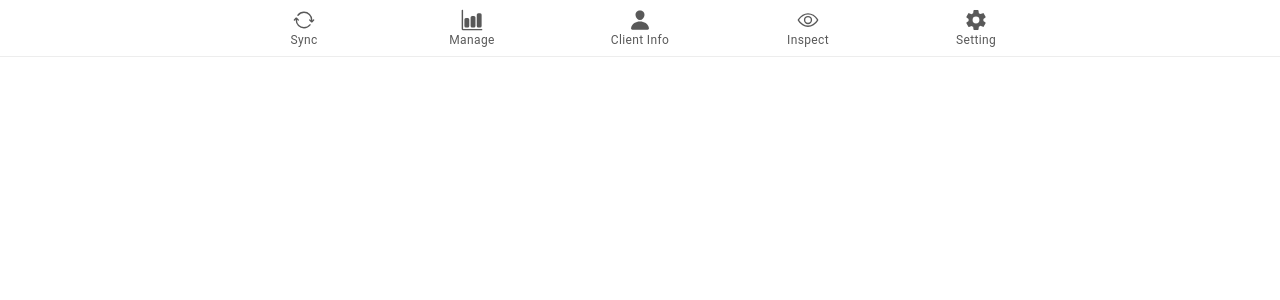
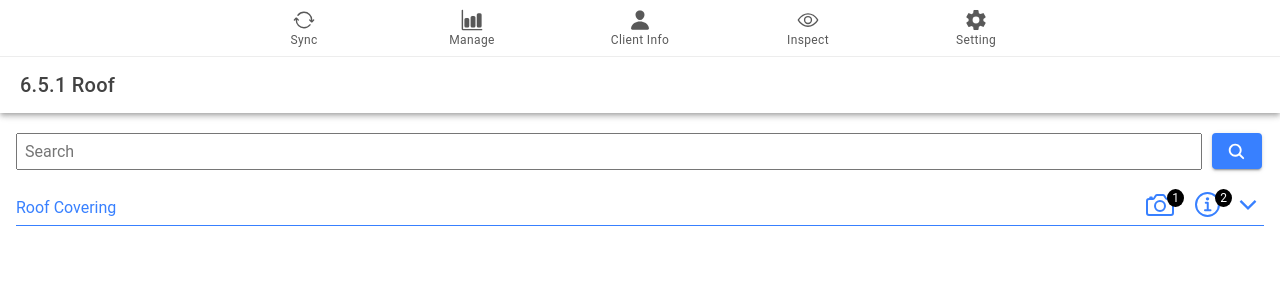
Before and after one commit to imdpc/ionic_project, a React (Vite) app: page /submenulist in a window 1280 px wide. Shown: the top 300 px of the page. Built offline with nearby package versions, Linux system fonts and the light colour scheme.

Commit message:
update ClientInfo.tsx, Inspect.tsx and MackjTabs.tsx

```diff
--- a/src/pages/ClientInfo/ClientInfo.tsx
+++ b/src/pages/ClientInfo/ClientInfo.tsx
@@ -69,7 +69,6 @@ const ClientInfo: React.FC = () => {
       const stream = await navigator.mediaDevices.getUserMedia({ video: true });
       const video = document.createElement("video");
       video.srcObject = stream;
-      document.body.appendChild(video);
       video.play();
       const canvas = document.createElement("canvas");
       canvas.width = video.videoWidth;
@@ -78,16 +77,13 @@ const ClientInfo: React.FC = () => {
       context?.drawImage(video, 0, 0, canvas.width, canvas.height);
       const imageData = canvas.toDataURL("image/png");
       setSelectedImage(imageData);
-      video.pause();
       stream.getVideoTracks()[0].stop();
-      document.body.removeChild(video);
-      setShowActionSheet(false);
     } catch (error) {
       console.error("Error accessing camera:", error);
+    } finally {
       setShowActionSheet(false);
     }
   };
-
   const handleGalleryClick = () => {
     const inputElement = document.createElement("input");
     inputElement.type = "file";
--- a/src/pages/Inspect/Inspect.tsx
+++ b/src/pages/Inspect/Inspect.tsx
@@ -10,6 +10,7 @@ import {
 import { earth } from "ionicons/icons";
 import React from "react";
 import "./Inspect.css";
+import { Link } from "react-router-dom";
 const Inspect: React.FC = () => {
   return (
     <IonPage>
@@ -22,6 +23,12 @@ const Inspect: React.FC = () => {
             style={{ width: "40px", height: "40px" }}
           />
         </div>
+        <div className="list-of-sub-menu-items-for-inspection">
+          <Link to="./submenulist" style={{ textDecoration: "none" }}>
+            <p>6.5.1 Roof</p>
+          </Link>
+          <p>6.5.1 Exterior</p>
+        </div>
       </IonContent>
     </IonPage>
   );
--- a/src/pages/MackjTabs/MackjTabs.tsx
+++ b/src/pages/MackjTabs/MackjTabs.tsx
@@ -115,6 +115,10 @@ import ClientInfo from "../ClientInfo/ClientInfo";
 import Inspect from "../Inspect/Inspect";
 import Setting from "../Setting/Setting";
 import SignaturePage from "../Signature/Signature";
+import SubDetailsList from "../SubDetailsList/SubDetailsList";
+import SubMenuList from "./../SubMenuList/SubMenuList";
+import SubMenduDetailsList from "./../SubDetailsList/SubDetailsList";
+import EditComment from "../SubDetailsList/EditComment/EditComment";
 
 function MackjTabs() {
   return (
@@ -132,7 +136,14 @@ function MackjTabs() {
             <Route path="/inspect" component={Inspect} exact={true} />
             <Route path="/setting" component={Setting} exact={true} />
             <Route path="/signature" component={SignaturePage} exact={true} />
-
+            <Route path="/signature" component={SignaturePage} exact={true} />
+            <Route path="/submenulist" component={SubMenuList} exact={true} />
+            <Route path="//edit-comment" component={EditComment} exact={true} />
+            <Route
+              path="/submenulistdetails"
+              component={SubMenduDetailsList}
+              exact={true}
+            />
           </IonRouterOutlet>
 
           <IonTabBar slot="top">
--- /dev/null
+++ b/src/pages/SubDetailsList/EditComment/EditComment.tsx
@@ -0,0 +1,45 @@
+import {
+  IonContent,
+  IonHeader,
+  IonPage,
+  IonTitle,
+  IonToolbar,
+} from "@ionic/react";
+import React, { useState } from "react";
+import { useHistory } from "react-router-dom";
+const EditComment: React.FC = () => {
+  const history = useHistory();
+  const [comment, setComment] = useState(""); // State to hold the edited comment
+
+  const handleSave = () => {
+    // Implement logic to save the edited comment
+    // After saving, navigate back to the previous page
+    history.goBack();
+  };
+
+  const handleCancel = () => {
+    // Navigate back to the previous page without saving any changes
+    history.goBack();
+  };
+  return (
+    <IonPage>
+      <IonHeader>
+        <IonToolbar>
+          <IonTitle>Page Title</IonTitle>
+        </IonToolbar>
+      </IonHeader>
+      <IonContent className="ion-padding">
+        <div>
+          <textarea
+            value={comment}
+            onChange={(e) => setComment(e.target.value)}
+          />
+          <button onClick={handleSave}>Save</button>
+          <button onClick={handleCancel}>Cancel</button>
+        </div>
+      </IonContent>
+    </IonPage>
+  );
+};
+
+export default EditComment;
--- /dev/null
+++ b/src/pages/SubDetailsList/SubDetailsList.css
@@ -0,0 +1,13 @@
+.edit-icon-and-text {
+  display: flex;
+  gap: 1em;
+  align-items: center;
+}
+.headers-for-the-page {
+  height: 2em;
+  background-color: #01619d;
+  display: flex;
+  align-items: center;
+  padding-left: 10px;
+  margin: 0;
+}
--- /dev/null
+++ b/src/pages/SubDetailsList/SubDetailsList.tsx
@@ -0,0 +1,84 @@
+import {
+  IonButton,
+  IonContent,
+  IonHeader,
+  IonIcon,
+  IonPage,
+  IonTitle,
+  IonToolbar,
+} from "@ionic/react";
+import { pencilOutline, search } from "ionicons/icons";
+import React, { useState } from "react";
+import { useHistory } from "react-router-dom";
+
+import "./SubDetailsList.css";
+const SubMenduDetailsList: React.FC = () => {
+  const [searchText, setSearchText] = useState("");
+  const history = useHistory();
+
+  const handleEdit = () => {
+    // Navigate to the edit comment page
+    history.push("/edit-comment");
+  };
+
+  const handleSearch = () => {
+    // Implement search functionality here
+    console.log("Searching for:", searchText);
+  };
+  return (
+    <IonPage>
+      <IonHeader>
+        <IonToolbar>
+          <IonTitle>Roof Covering</IonTitle>
+        </IonToolbar>
+      </IonHeader>
+      <IonContent>
+        <div style={{ display: "flex", alignItems: "center", padding: "1em" }}>
+          <IonIcon
+            onClick={handleSearch}
+            icon={search}
+            style={{
+              height: "25px",
+              width: "25px",
+            }}
+          />
+          <input
+            type="text"
+            value={searchText}
+            onChange={(e) => setSearchText(e.target.value)}
+            style={{
+              flex: 1,
+              marginLeft: "8px",
+              padding: "7px",
+              border: "none",
+            }}
+          />
+        </div>
+        <div className="section-for-ratings-and-header">
+          <h6 className="headers-for-the-page">Roof Covering Overall</h6>
+          <section className="rating-points" style={{ paddingLeft: "2em" }}>
+            <p>Good</p>
+            <p>Fair</p>
+            <p>Poor</p>
+            <p>N/A</p>
+            <p>None</p>
+          </section>
+        </div>{" "}
+        <div className="section-for-types-and-header">
+          <h6 className="headers-for-the-page">Roof Type</h6>
+          <section className="" style={{ paddingLeft: "" }}>
+            <section className="edit-icon-and-text" onClick={handleEdit}>
+              <IonIcon
+                icon={pencilOutline}
+                style={{ width: "30px", height: "40px" }}
+              />
+              <p>Built up</p>
+            </section>
+          </section>
+        </div>
+      </IonContent>
+    </IonPage>
+  );
+};
+
+export default SubMenduDetailsList;
--- /dev/null
+++ b/src/pages/SubMenuList/SubMenuList.tsx
@@ -0,0 +1,101 @@
+import {
+  IonButton,
+  IonContent,
+  IonHeader,
+  IonIcon,
+  IonItem,
+  IonLabel,
+  IonPage,
+  IonRange,
+  IonTitle,
+  IonToolbar,
+} from "@ionic/react";
+import {
+  camera,
+  cameraOutline,
+  chevronDown,
+  chevronDownSharp,
+  informationCircle,
+  informationCircleOutline,
+  informationSharp,
+  logoClosedCaptioning,
+  search,
+} from "ionicons/icons";
+import React, { useState } from "react";
+import { Link } from "react-router-dom";
+
+const SubMenuList: React.FC = () => {
+  const [searchText, setSearchText] = useState("");
+
+  const handleSearch = () => {
+    // Implement search functionality here
+    console.log("Searching for:", searchText);
+  };
+  return (
+    <IonPage>
+      <IonHeader>
+        <IonToolbar>
+          <IonTitle>6.5.1 Roof</IonTitle>
+        </IonToolbar>
+      </IonHeader>
+      <IonContent className="ion-padding">
+        <div
+          style={{ display: "flex", alignItems: "center", marginBottom: "1em" }}
+        >
+          <input
+            type="text"
+            placeholder="Search"
+            value={searchText}
+            onChange={(e) => setSearchText(e.target.value)}
+            style={{ flex: 1, marginRight: "8px", padding: "7px" }}
+          />
+          <IonButton onClick={handleSearch} color="primary">
+            <IonIcon icon={search} />
+          </IonButton>
+        </div>
+        <Link to="/submenulistdetails" style={{ textDecoration: "none" }}>
+          <div
+            style={{
+              display: "flex",
+              alignItems: "center",
+              borderBottom: "1px solid",
+            }}
+          >
+            <span style={{ flex: 1 }}>Roof Covering</span>
+            <div style={{ position: "relative" }}>
+              <IonIcon
+                style={{ width: "3em", height: "2em" }}
+                icon={cameraOutline}
+              />
+              <span style={countBadgeStyle}>1</span>
+            </div>
+            <div style={{ position: "relative" }}>
+              <IonIcon
+                style={{ width: "3em", height: "2em" }}
+                icon={informationCircleOutline}
+              />
+              <span style={countBadgeStyle}>2</span>
+            </div>
+            <div style={{ position: "relative" }}>
+              <IonIcon
+                style={{ width: "2em", height: "1.5em" }}
+                icon={chevronDownSharp}
+              />
+            </div>
+          </div>
+        </Link>
+      </IonContent>
+    </IonPage>
+  );
+};
+const countBadgeStyle: React.CSSProperties = {
+  position: "absolute",
+  top: "0",
+  right: "0",
+  backgroundColor: "black",
+  color: "white",
+  borderRadius: "50%",
+  padding: "2px 5px",
+  fontSize: "12px",
+};
+export default SubMenuList;
```
Also changed, not shown: src/pages/SubDetailsList/EditComment/EditComment.css (added), src/pages/SubMenuList/SubMenuList.css (added).
